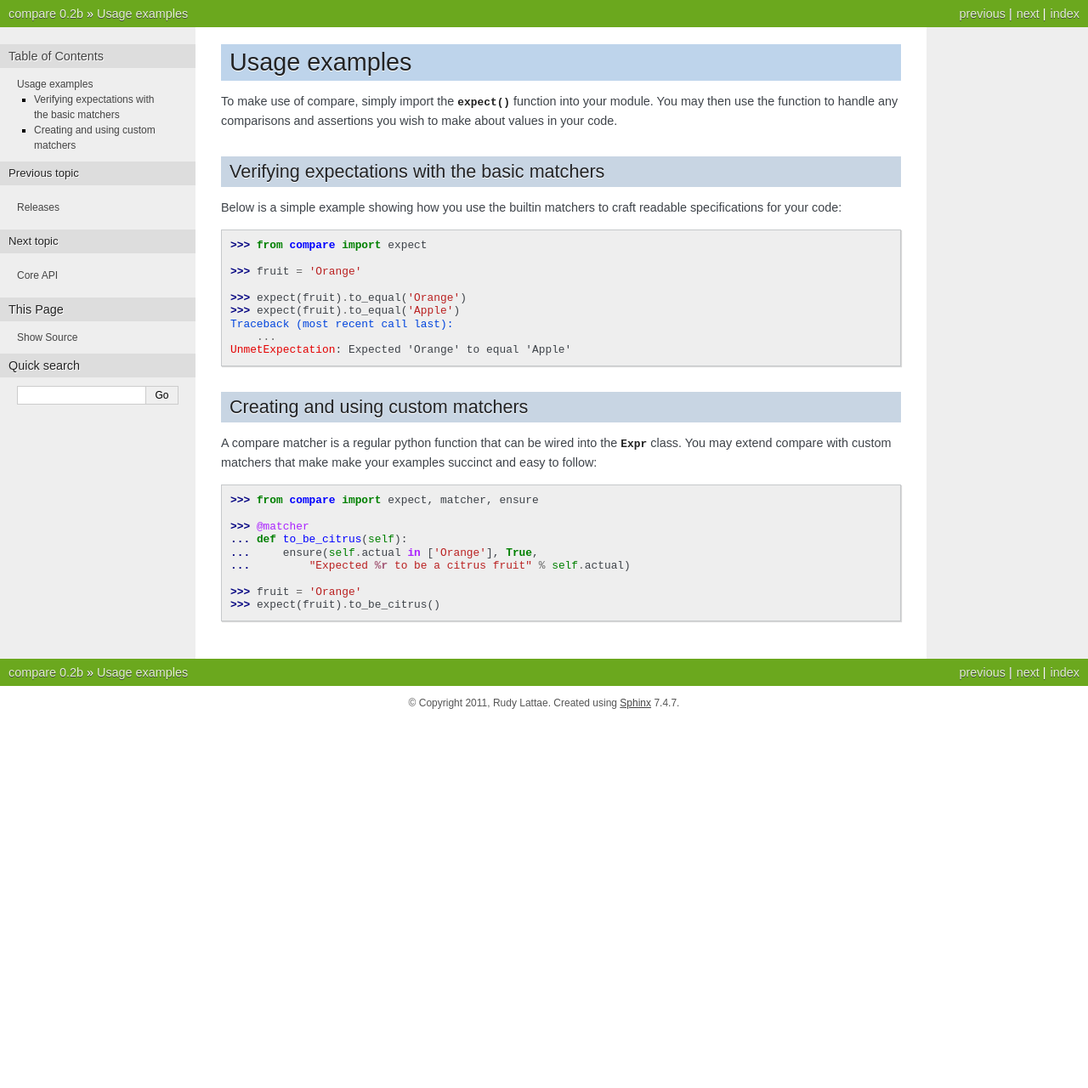
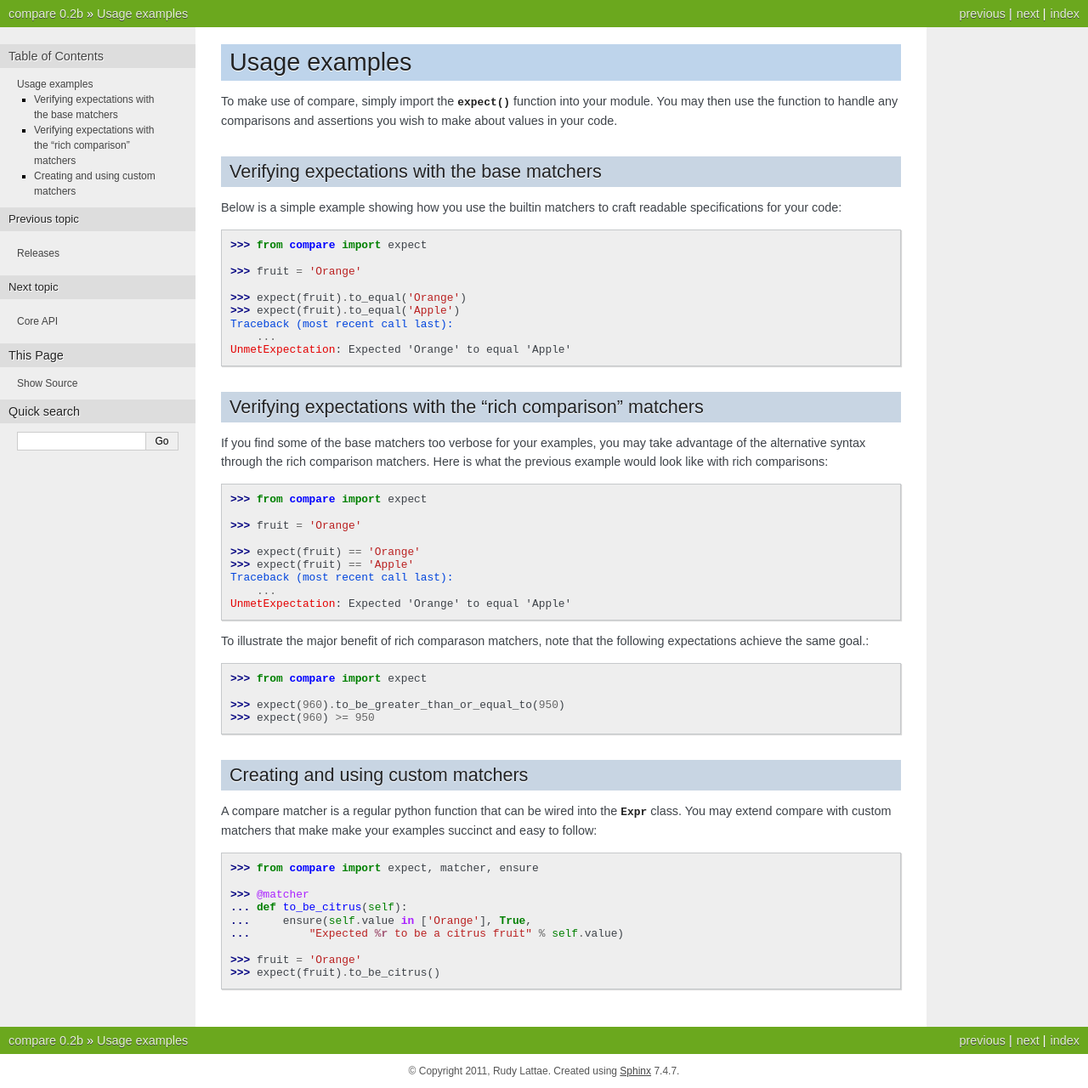
Before and after one commit to rudylattae/compare, a Sphinx documentation site: the page built from doc/usage.rst, in a window 1280 px wide. Shown: the whole page at 85% size. Built offline with Sphinx 7.4.7, drawn with Linux system fonts in a browser that asks for light colours; before the commit the page ends 900 px from its top, so only the background shows below that.

Commit message:
Update user guide with info about rich comparison matchers

```diff
--- a/doc/usage.rst
+++ b/doc/usage.rst
@@ -7,7 +7,7 @@ your module. You may then use the function to handle any comparisons
 and assertions you wish to make about values in your code.
 
 
-Verifying expectations with the basic matchers
+Verifying expectations with the base matchers
 ----------------------------------------------
 
 Below is a simple example showing how you use the builtin matchers
@@ -23,6 +23,31 @@ to craft readable specifications for your code::
         ...
     UnmetExpectation: Expected 'Orange' to equal 'Apple'
 
+Verifying expectations with the "rich comparison" matchers
+-----------------------------------------------------------
+
+If you find some of the base matchers too verbose for your
+examples, you may take advantage of the alternative syntax
+through the rich comparison matchers. Here is what the previous
+example would look like with rich comparisons::
+
+    >>> from compare import expect
+
+    >>> fruit = 'Orange'
+
+    >>> expect(fruit) == 'Orange'
+    >>> expect(fruit) == 'Apple'
+    Traceback (most recent call last):
+        ...
+    UnmetExpectation: Expected 'Orange' to equal 'Apple'
+
+To illustrate the major benefit of rich comparason matchers,
+note that the following expectations achieve the same goal.::
+
+    >>> from compare import expect
+
+    >>> expect(960).to_be_greater_than_or_equal_to(950)
+    >>> expect(960) >= 950
 
 Creating and using custom matchers
 ----------------------------------
@@ -36,8 +61,8 @@ easy to follow::
 
     >>> @matcher
     ... def to_be_citrus(self):
-    ...     ensure(self.actual in ['Orange'], True,
-    ...         "Expected %r to be a citrus fruit" % self.actual)
+    ...     ensure(self.value in ['Orange'], True,
+    ...         "Expected %r to be a citrus fruit" % self.value)
 
     >>> fruit = 'Orange'
     >>> expect(fruit).to_be_citrus()
```
